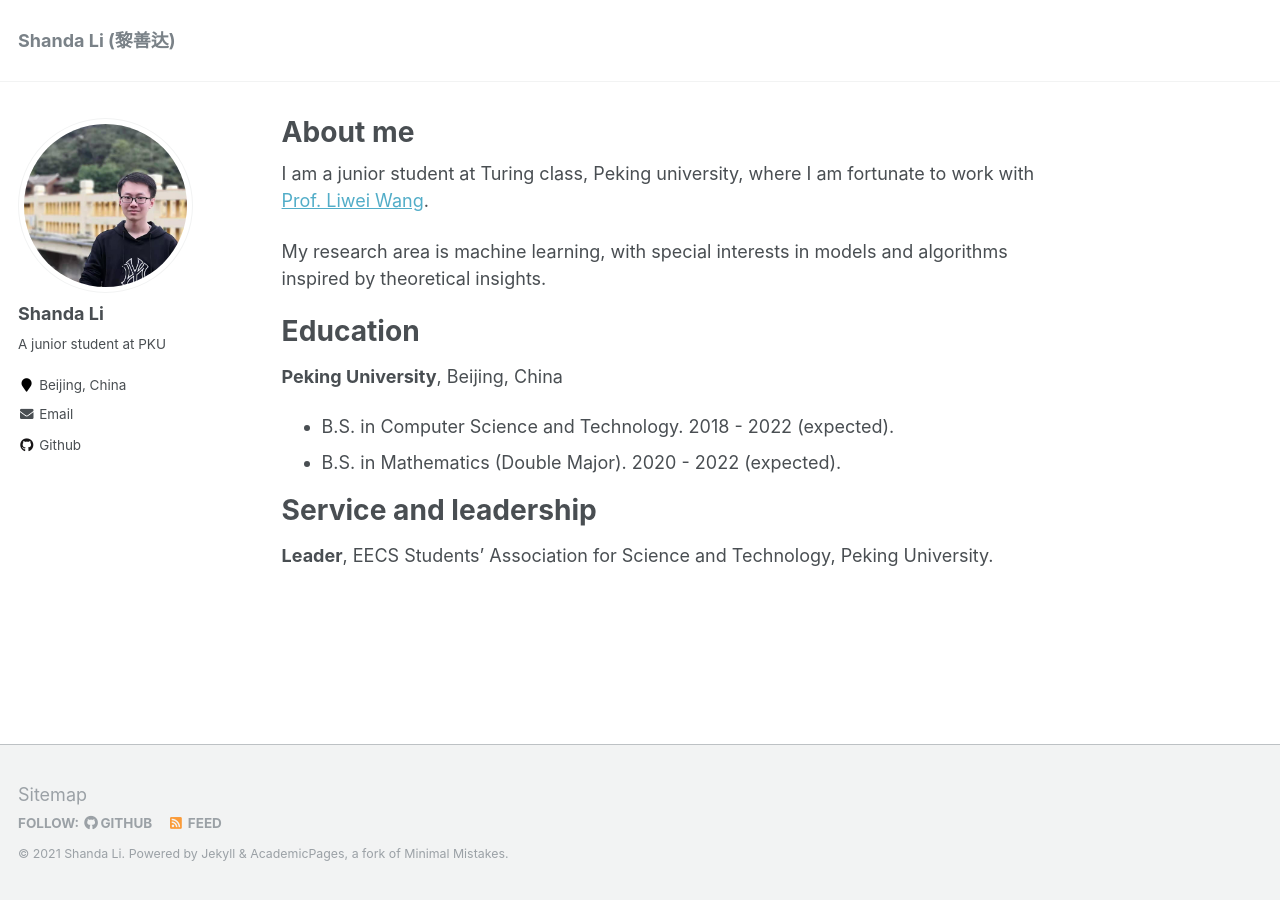
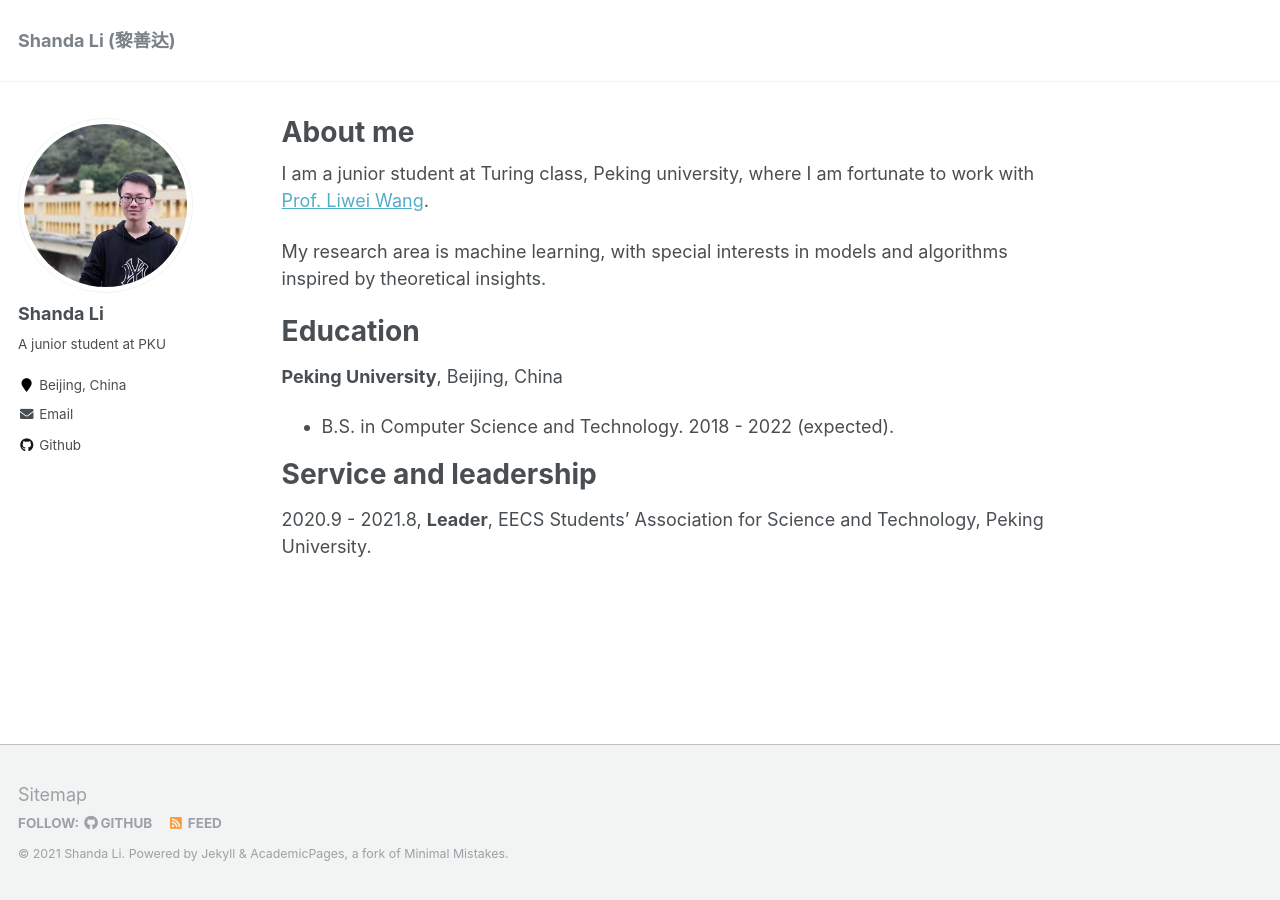
Before and after one commit to libinghui0000/huihui.github.io, a Jekyll site: the page built from _pages/about.md, in a window 1280 px wide. Built offline with Jekyll 4.4.1, drawn with Linux system fonts in a browser that asks for light colours.

Commit message:
Update profile

```diff
--- a/_pages/about.md
+++ b/_pages/about.md
@@ -19,9 +19,8 @@ Education
 **Peking University**, Beijing, China
 
 * B.S. in Computer Science and Technology. 2018 - 2022 (expected).
-* B.S. in Mathematics (Double Major). 2020 - 2022 (expected).
 
 Service and leadership
 =====
 
-**Leader**, EECS Students’ Association for Science and Technology, Peking University.
+2020.9 - 2021.8, **Leader**, EECS Students’ Association for Science and Technology, Peking University.
```
